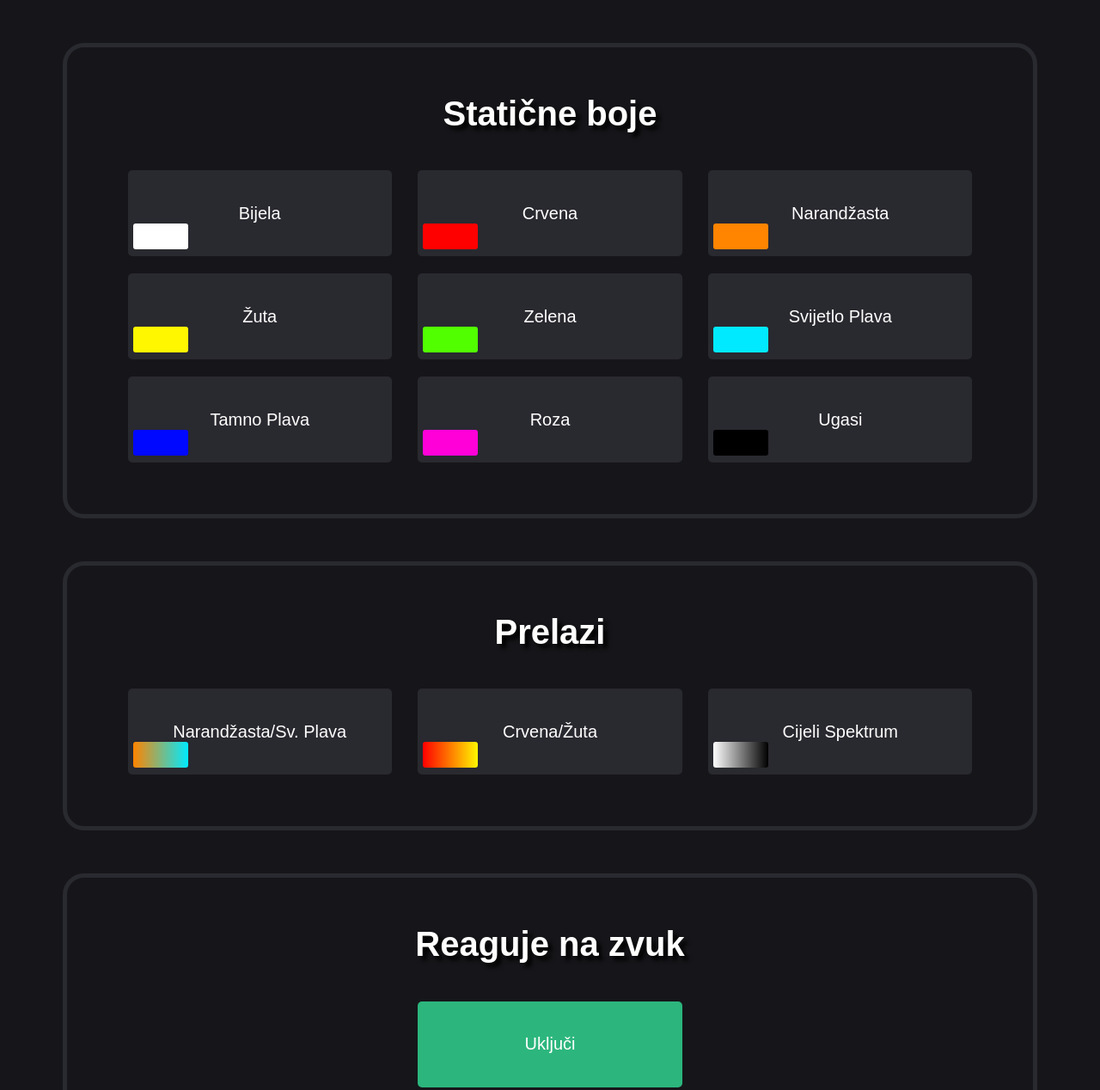
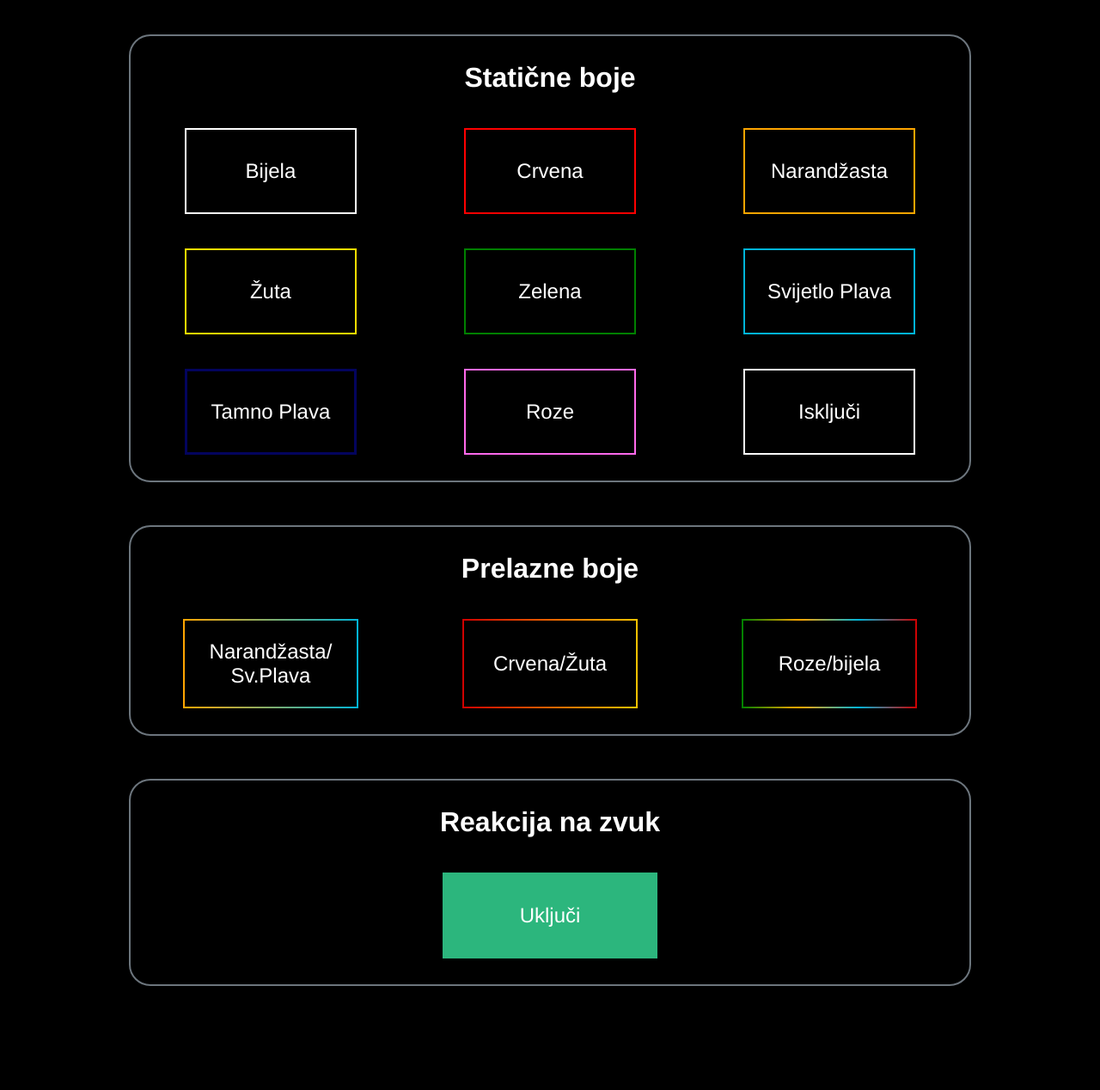
Before and after one commit to cgtnt/arduino-rgb-strip-controller, a website: page clientSide/frontend/controller.html in a window 1280 px wide. Shown: the top 1268 px of the page at 86% size. After the commit the page ends 1187 px from the top, so only its background shows below. Drawn offline with nearby package versions, Linux system fonts and the light colour scheme; no server answers.

Commit message:
Update controller.html

```diff
--- a/clientSide/frontend/controller.html
+++ b/clientSide/frontend/controller.html
@@ -4,121 +4,330 @@
     <meta charset="UTF-8">
     <meta http-equiv="X-UA-Compatible" content="IE=edge">
     <meta name="viewport" content="width=device-width, initial-scale=1.0">
-    <title>RGB Lights Interface</title>
-    <script src="/socket.io/socket.io.js"></script>
-    <script src="/frontend/controller.js"></script>
+    <title>Početna</title>
+    <link rel="icon" type="image/x-icon" href="logo-250.png">
+
     <style>
-        html,body{
-            margin: 0px;
-            padding-bottom: 120px;
-            background-color: rgb(22, 22, 26);
-            color: #fffffe;
-            font-family: Arial, Helvetica, sans-serif;
+        *{
+    margin: 0;
+    padding: 0;
+    font-family:  Helvetica;
+}
+body{
+    background-color: black;
+    color: white;
+    padding-bottom: 40px;
+}
+/*layout*/
+.container{
+    width: 85%;
+    margin: auto;
+    max-width: 1290px;
+    min-width: 360px;
 }
 
-        section{
-            width: 80%;
-            padding: 50px;
-            height: auto;
-            margin: auto;
+
+
+
+/*design*/
+.staticne{
+    text-align: center;
+    margin: 0 5%;
+    margin-top: 40px;
+    border:2px solid #6c757d;
+    border-radius: 25px;
+    padding: 30px 0;
+}
+.prelazne{
+    text-align: center;
+    margin: 0 5%;
     margin-top: 50px;
-            margin-bottom: 50px;
-            border: solid 5px;
-            border-color: #292930;
     border-radius: 25px;
+    padding: 30px 0;
+    border:2px solid #6c757d;
 }
 
-        .modes{
-            margin: auto;
+.color{
     display: flex;
-            align-items: center;
-            justify-content: space-evenly;
-            flex-wrap: wrap;
+    justify-content: space-around;
+    margin-top: 40px;
+
+}
+.zvuk{
+text-align: center;
+margin: 0 5%;
+margin-top: 50px;
+border-radius: 25px;
+padding: 30px 0;
+border:2px solid #6c757d;
 }
 
-        h1{
-            text-align: center;
-            margin-top: 5px;
-            font-size: 40px;
-            text-shadow: 5px 5px 5px black;
+
+button{
+    height: 100px;
+    width: 200px;
+    font-size: 1.5em;
+    background-color: transparent;
+
+    color: white;
+    transition: border-color 0.5s, background-color 0.5s, color 0.5s;
+    cursor: pointer;
 
 }
+/*boje*/
+ #bijela{
+    border:white 2px solid;
+}
+#bijela:hover, #bijela:active{
+    background-color: white;
+    color: black;
+}
+#crvena{
+    border:red 2px solid;
+}
+#crvena:hover, #crvena:active{
+    background-color: red;
+    color: white;
+}
+#narandzasta{
+    border:orange 2px solid;
+}
+#narandzasta:hover, #narandzasta:active{
+    background-color: orange;
+    color: white;
+}
+#zuta{
+    border:#ffdd00 2px solid;
+}
+#zuta:hover, #zuta:hover{
+    background-color: #ffdd00;
+    color: white;
+}
+#zelena{
+    border:green 2px solid;
+}
+#zelena:hover, #zelena:active{
+    background-color: green;
+    color: white;
+}
+#svijetlop{
+    border:#00b4d8 2px solid;
 
-        button{
-            background-color: #292930;
-            color: #fffffe;
-            width: 30%;
+}
+#svijetlop:hover, #svijetlop:active{
+    background-color: #00b4d8;
+    color: white;
+}
+#tamnop{
+    border:#03045e 3px solid;
+}
+#tamnop:hover, #tamnop:active{
+    background-color: #03045e;
+    color: white;
+}
+#roze{
+    border:#ff69eb 2px solid;
+}
+#roze:hover, #roze:active{
+    background-color: #ff69eb;
+    color: white;
+}
+.gradient-blue{
+ background: linear-gradient(to right, orange, #00b4d8);
  height: 100px;
-            margin: 10px;
-            border: none;
-            border-radius: 5px;
-            font-size: 20px;
+ width: 200px;
+ padding: 2px;
+
+}
+#narandzaplava{
+    border: transparent;
+    background: black;
+
+}
+#narandzaplava:hover, #narandzaplava:active{
+    background: linear-gradient(to right, orange, #00b4d8);
+}
+.gradient-red{
+    background: linear-gradient(to right, #d00000, #ffc300);
+    height: 100px;
+    width: 200px;
+    padding: 2px;
+
+}
+#crvenazuta{
+    border: transparent;
+    background: black;
+
+}
+#crvenazuta:hover, #crvenazuta:active{
+    background: linear-gradient(to right, #d00000, #ffee32);
+}
+.gradient-all{
+    background: linear-gradient(to left, #d00000, #00b4d8 , orange , green );
+    height: 100px;
+    width: 200px;
+    padding: 2px;
+}
+#cijelis{
+    border: transparent;
+    background: black;
+
+}
+#cijelis:hover, #cijelis:active{
+    background: linear-gradient(to left, #d00000, #00b4d8 , orange , green );
+}
+ #ukljuci{
+    background-color: #2cb67d;
+    width: 250px;
+    border: white;
+    color:white;
+    margin-top: 40px;
+
+}
+#ukljuci:hover{
+   opacity: 90%;
 }
 
-        #ukljuci{
-            background-color: #2cb67d;
+#off{
+    border: 2px solid white;
 }
 
-        #ukljuci:hover{
-            background-color: #7f5af0;
-            box-shadow: 5px 5px 8px black;
+/*responsive*/
+@media (max-width:800px)  and (min-width:638px) {
+  .container{
+    width: 100%;
+  }
+  .staticne,
+  .prelazne,
+  .zvuk{
+    margin: 40px 2%;
+  }
+}
+@media(max-width:638px){
+
+    .color{
+        flex-direction: column;
+        text-align: center;
+    }
+    .col{
+        margin-top: 20px;
+    }
+    button{
+        width: 100%;
+        height: 150px;
     }
 
-        #ukljuci:active{
-            background-color: #0d3927;
+    .gradient-all{
+        width: 100%;
+        height: 150px;
     }
+    .gradient-red{
+        width: 100%;
+        height: 150px;
+    }
+    .gradient-blue{
+        width: 100%;
+        height: 150px;
+    }
+    .staticne{
+        border: none;
+        margin: 0 2%;
+        text-align: center;
+    }
+    .prelazne{
+        border: none;
+        margin: 0 2%;
 
-        button:hover{
-            background-color: #7f5af0;
-            box-shadow: 5px 5px 8px black;
     }
+    .zvuk{
+        border: none;
+        margin: 0 2%;
+    }
+    #ukljuci{
+        margin: 0;
+        margin-bottom: 20px;
 
-        button:active{
-            background-color: #00253E;
-            color: white;
     }
-
-        button div{
-            position: absolute;
-            width: 5%;
-            height: 30px;
-            background: white;
-            border-radius: 3px;
-            border-style: none;
-            margin: auto;
 }
 </style>
 </head>
 <body>
-    <section id="0">
+    <div class="container">
+        <div class="staticne" id="0">
             <h1>Statične boje</h1>
-        <div class="modes">
-            <button name="0" onclick="relayInfo(this);">Bijela <div></div></button>
-            <button name="1" onclick="relayInfo(this);">Crvena <div style="background-color: rgb(255, 0, 0);"></div></button>
-            <button name="2" onclick="relayInfo(this);">Narandžasta <div style="background-color: rgb(255, 132, 0);"></div></button>
-            <button name="3" onclick="relayInfo(this);">Žuta <div style="background-color: rgb(255, 247, 0);"></div></button>
-            <button name="4" onclick="relayInfo(this);">Zelena <div style="background-color: rgb(81, 255, 0);"></div></button>
-            <button name="5" onclick="relayInfo(this);">Svijetlo Plava <div style="background-color: rgb(0, 234, 255);"></div></button>
-            <button name="6" onclick="relayInfo(this);">Tamno Plava <div style="background-color: rgb(0, 8, 255);"></div></button>
-            <button name="7" onclick="relayInfo(this);">Roza <div style="background-color: rgb(255, 0, 217);"></div></button>
-            <button name="8" onclick="relayInfo(this);">Ugasi <div style="background-color: rgb(0,0,0);"></div></button>
+            <div class="color">
+<div class="col">
+    <button name="0" id="bijela" onclick="relayInfo(this);">Bijela </button>
 </div>
-    </section>
+<div class="col">
+    <button name="1"  id="crvena" onclick="relayInfo(this);">Crvena </button>
+</div>
+<div class="col">
+    <button name="2" id="narandzasta" onclick="relayInfo(this);">Narandžasta</button>
+</div>
+</div>
+<div class="color">
+    <div class="col">
+        <button name="3" id="zuta" onclick="relayInfo(this);">Žuta</button>
+    </div>
+    <div class="col">
+        <button name="4" id="zelena" onclick="relayInfo(this);">Zelena</button>
+    </div>
+    <div class="col">
+        <button name="5" id="svijetlop" onclick="relayInfo(this);">Svijetlo Plava</button>
+    </div>
+    </div>
+    <div class="color">
+        <div class="col">
+            <button name="6" id="tamnop" onclick="relayInfo(this);">Tamno Plava</button>
+        </div>
+        <div class="col">
+            <button name="7" id="roze" onclick="relayInfo(this);">Roze</button>
+        </div>
+        <div class="col">
+            <button name="8" id="off" onclick="relayInfo(this);">Isključi</button>
+        </div>
 
-    <section id="1">
-        <h1>Prelazi</h1>
-        <div class="modes">
-            <button name="25" onclick="relayInfo(this);">Narandžasta/Sv. Plava <div style="background-image: linear-gradient(to right, rgb(255, 132, 0), rgb(0, 234, 255));"></div></button>
-            <button name="13" onclick="relayInfo(this);">Crvena/Žuta <div style="background-image: linear-gradient(to right, rgb(255, 0, 0), rgb(255, 247, 0));"></div></button>
-            <button name="08" onclick="relayInfo(this);">Cijeli Spektrum <div style="background-image: linear-gradient(to right, white, black);"></div></button>
             </div>
-    </section>
 
-    <section id="2">
-        <h1>Reaguje na zvuk</h1>
-        <div class="modes">
-            <button id="ukljuci" name="" onclick="relayInfo(this);">Uključi</button>
+
     </div>
-    </section>
+    <div class="prelazne" id="1">
+        <h1>Prelazne boje</h1>
+<div class="color">
+    <div class="col">
+        <div class="gradient-blue">
+        <button name="25" id="narandzaplava" onclick="relayInfo(this);">Narandžasta/<br>Sv.Plava</button>
+        </div>
+    </div>
+    <div class="col">
+        <div class="gradient-red">
+
+
+        <button name="13" id="crvenazuta" onclick="relayInfo(this);">Crvena/Žuta </button>
+        </div>
+    </div>
+    <div class="col">
+        <div class="gradient-all">
+        <button name="08" id="cijelis" onclick="relayInfo(this);">Roze/bijela</button>
+       </div>
+    </div>
+</div>
+    </div>
+    <div class="zvuk" id="2">
+<h1>Reakcija na zvuk</h1>
+
+    <button id="ukljuci" name=""  onclick="relayInfo(this);">Uključi</button>
+
+
+    </div>
+    <script>
+        var socket = io();
+
+        function relayInfo(element){
+            console.log((element.parentNode.parentNode.id + element.name));
+            socket.emit("rgbLights", {status:(element.parentNode.parentNode.id + element.name)});
+        }
+    </script>
 </body>
 </html>
```
Lines whose indentation alone changed are shown as unchanged.
